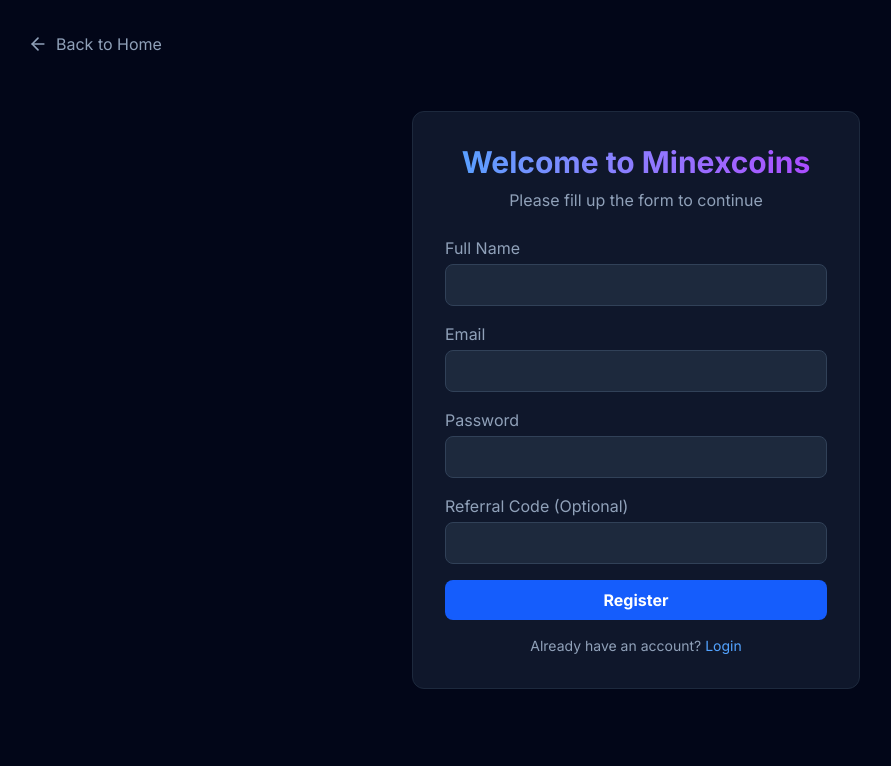
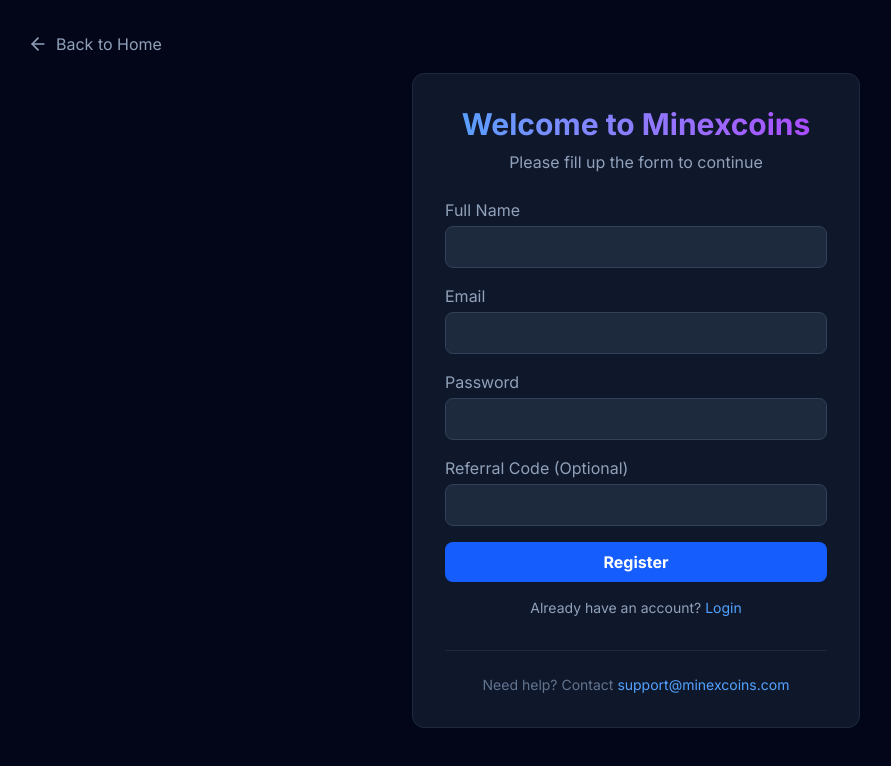
Before and after one commit to minexcoins13-ux/Frontend, a Next.js app: page /auth/register in a window 1280 px wide. Shown: the top 766 px of the page, without its empty margins (4-895 px from the left). Built offline with nearby package versions, Linux system fonts and the light colour scheme; no server answers.

Commit message:
feat: Add support email to auth pages

```diff
--- a/src/app/auth/login/page.tsx
+++ b/src/app/auth/login/page.tsx
@@ -79,6 +79,11 @@ export default function Login() {
                 <p className="mt-4 text-center text-slate-400 text-sm">
                     Don't have an account? <Link href="/auth/register" className="text-blue-400 hover:underline">Register</Link>
                 </p>
+                <div className="mt-8 pt-6 border-t border-slate-800 text-center">
+                    <p className="text-slate-500 text-sm">
+                        Need help? Contact <a href="mailto:support@minexcoins.com" className="text-blue-400 hover:underline">support@minexcoins.com</a>
+                    </p>
+                </div>
             </div>
         </div>
     );
--- a/src/app/auth/register/page.tsx
+++ b/src/app/auth/register/page.tsx
@@ -105,6 +105,11 @@ export default function Register() {
                 <p className="mt-4 text-center text-slate-400 text-sm">
                     Already have an account? <Link href="/auth/login" className="text-blue-400 hover:underline">Login</Link>
                 </p>
+                <div className="mt-8 pt-6 border-t border-slate-800 text-center">
+                    <p className="text-slate-500 text-sm">
+                        Need help? Contact <a href="mailto:support@minexcoins.com" className="text-blue-400 hover:underline">support@minexcoins.com</a>
+                    </p>
+                </div>
             </div>
         </div>
     );
```
